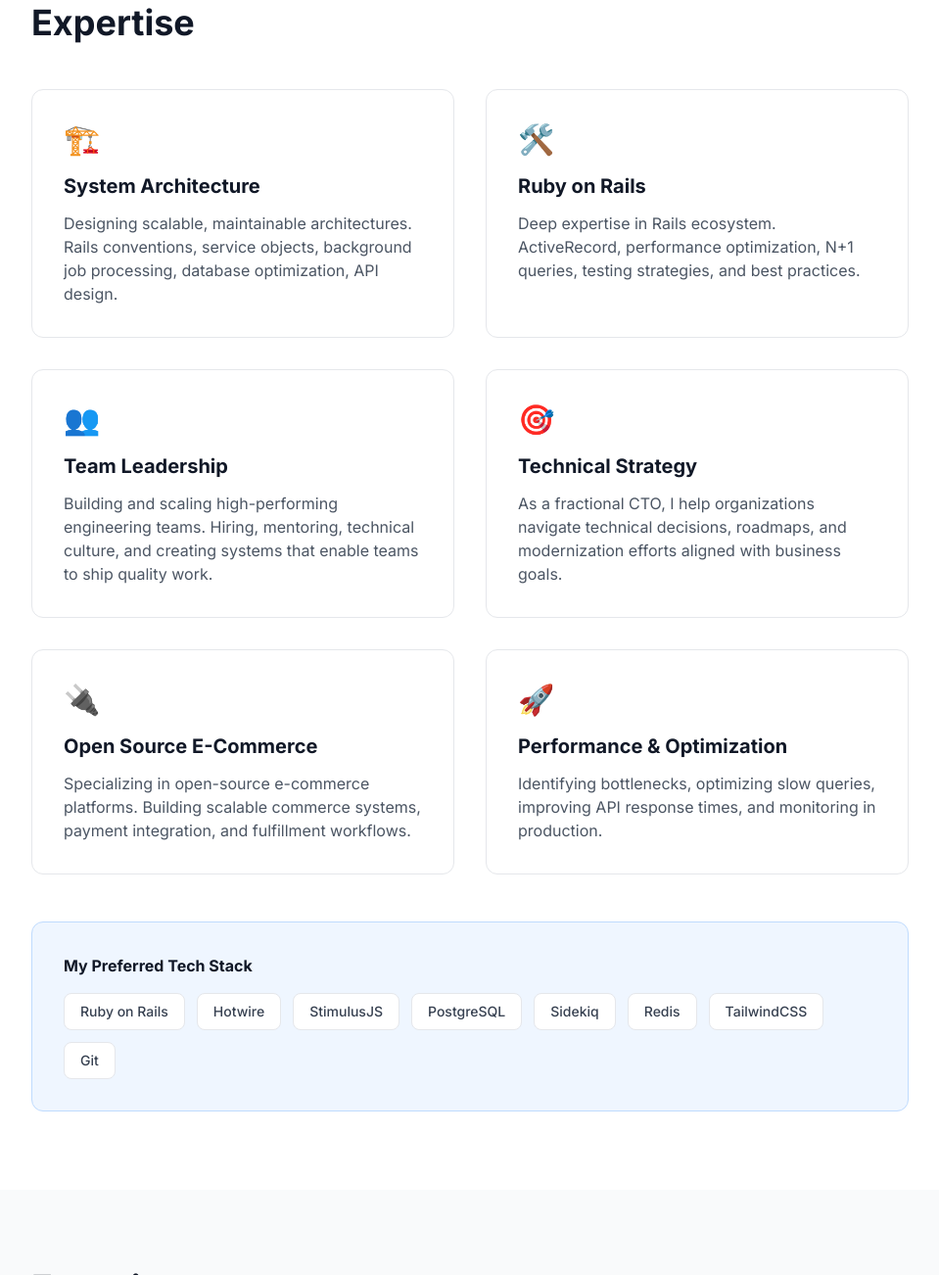
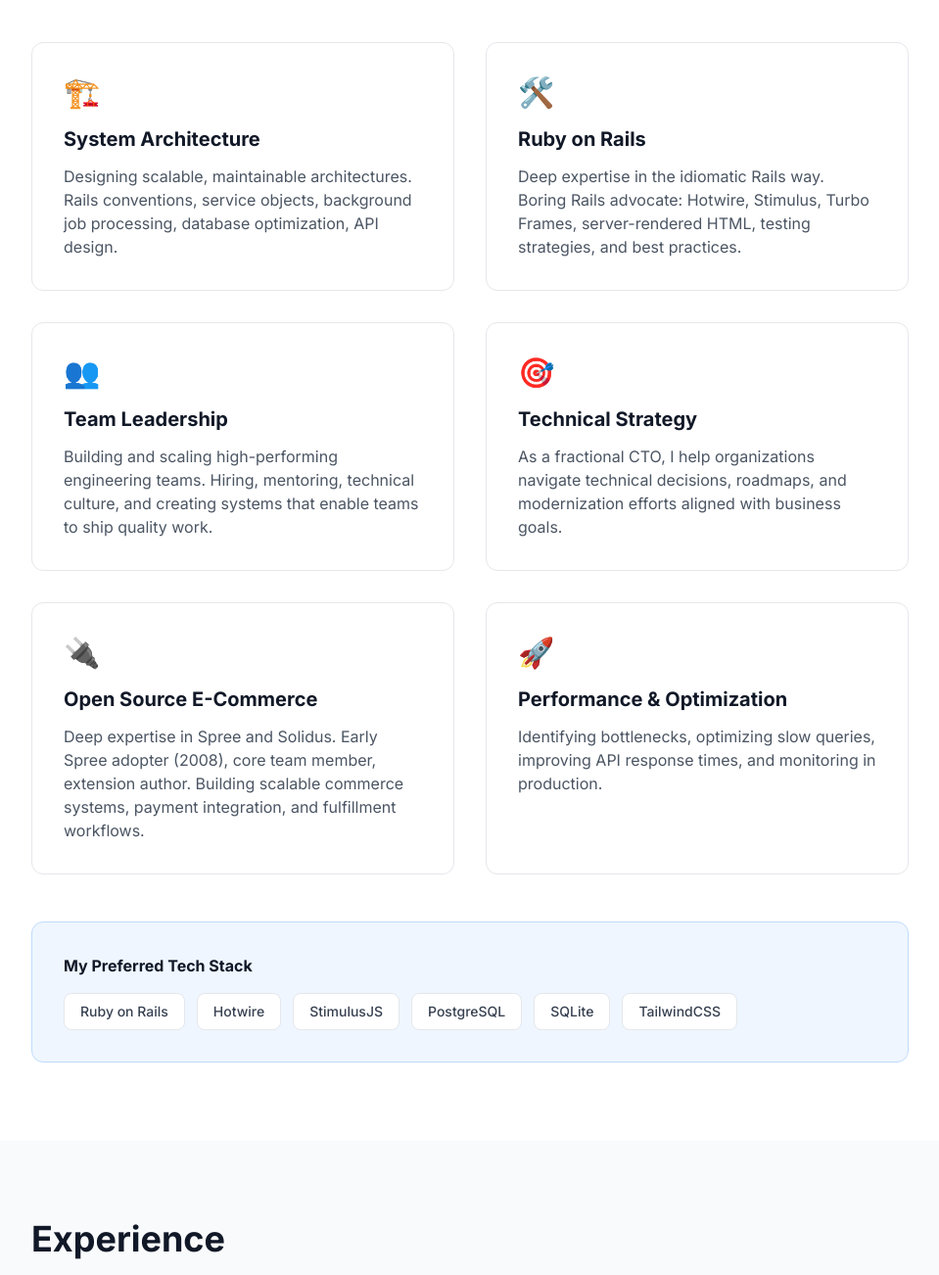
Before and after one commit to peterberkenbosch/peterberkenbosch.nl, a plain HTML site: page index.html in a window 1280 px wide. Shown: the part 1302-2604 px from the top of the page at 98% size, without its empty margins (160-1119 px from the left). Drawn offline with nearby package versions, Linux system fonts and the light colour scheme.

Commit message:
Update more copy.

```diff
--- a/index.html
+++ b/index.html
@@ -76,7 +76,7 @@
                     My background is rooted in open-source e-commerce (Spree, Solidus) and has evolved into building products at scale—from bootstrapped startups to high-growth platforms like Glossier and VitaminLab. I've learned to speak both the language of engineers and the language of business, bridging gaps and getting things shipped.
                 </p>
                 <p>
-                    Currently, I'm Lead Product Engineer at SportsKey, where I blend hands-on development with team leadership. I'm also exploring new opportunities as co-founder of Dinck BV. Whether you need a staff-level engineer who can also manage a team, technical guidance, or someone to lead your entire engineering function, I adapt to what your organization needs.
+                    Whether you need a staff-level engineer who can also manage a team, technical guidance, or someone to lead your entire engineering function, I adapt to what your organization needs.
                 </p>
             </div>
         </div>
@@ -97,7 +97,7 @@
                 <div class="border border-gray-200 rounded-xl p-8 hover:border-gray-300 transition">
                     <div class="text-3xl mb-4">🛠️</div>
                     <h3 class="text-xl font-bold text-gray-900 mb-3">Ruby on Rails</h3>
-                    <p class="text-gray-600">Deep expertise in Rails ecosystem. ActiveRecord, performance optimization, N+1 queries, testing strategies, and best practices.</p>
+                    <p class="text-gray-600">Deep expertise in the idiomatic Rails way. Boring Rails advocate: Hotwire, Stimulus, Turbo Frames, server-rendered HTML, testing strategies, and best practices.</p>
                 </div>
 
                 <div class="border border-gray-200 rounded-xl p-8 hover:border-gray-300 transition">
@@ -115,7 +115,7 @@
                 <div class="border border-gray-200 rounded-xl p-8 hover:border-gray-300 transition">
                     <div class="text-3xl mb-4">🔌</div>
                     <h3 class="text-xl font-bold text-gray-900 mb-3">Open Source E-Commerce</h3>
-                    <p class="text-gray-600">Specializing in open-source e-commerce platforms. Building scalable commerce systems, payment integration, and fulfillment workflows.</p>
+                    <p class="text-gray-600">Deep expertise in Spree and Solidus. Early Spree adopter (2008), core team member, extension author. Building scalable commerce systems, payment integration, and fulfillment workflows.</p>
                 </div>
 
                 <div class="border border-gray-200 rounded-xl p-8 hover:border-gray-300 transition">
@@ -132,10 +132,8 @@
                     <span class="inline-block bg-white border border-gray-200 px-4 py-2 rounded-lg text-sm font-medium text-gray-700">Hotwire</span>
                     <span class="inline-block bg-white border border-gray-200 px-4 py-2 rounded-lg text-sm font-medium text-gray-700">StimulusJS</span>
                     <span class="inline-block bg-white border border-gray-200 px-4 py-2 rounded-lg text-sm font-medium text-gray-700">PostgreSQL</span>
-                    <span class="inline-block bg-white border border-gray-200 px-4 py-2 rounded-lg text-sm font-medium text-gray-700">Sidekiq</span>
-                    <span class="inline-block bg-white border border-gray-200 px-4 py-2 rounded-lg text-sm font-medium text-gray-700">Redis</span>
+                    <span class="inline-block bg-white border border-gray-200 px-4 py-2 rounded-lg text-sm font-medium text-gray-700">SQLite</span>
                     <span class="inline-block bg-white border border-gray-200 px-4 py-2 rounded-lg text-sm font-medium text-gray-700">TailwindCSS</span>
-                    <span class="inline-block bg-white border border-gray-200 px-4 py-2 rounded-lg text-sm font-medium text-gray-700">Git</span>
                 </div>
             </div>
         </div>
```
